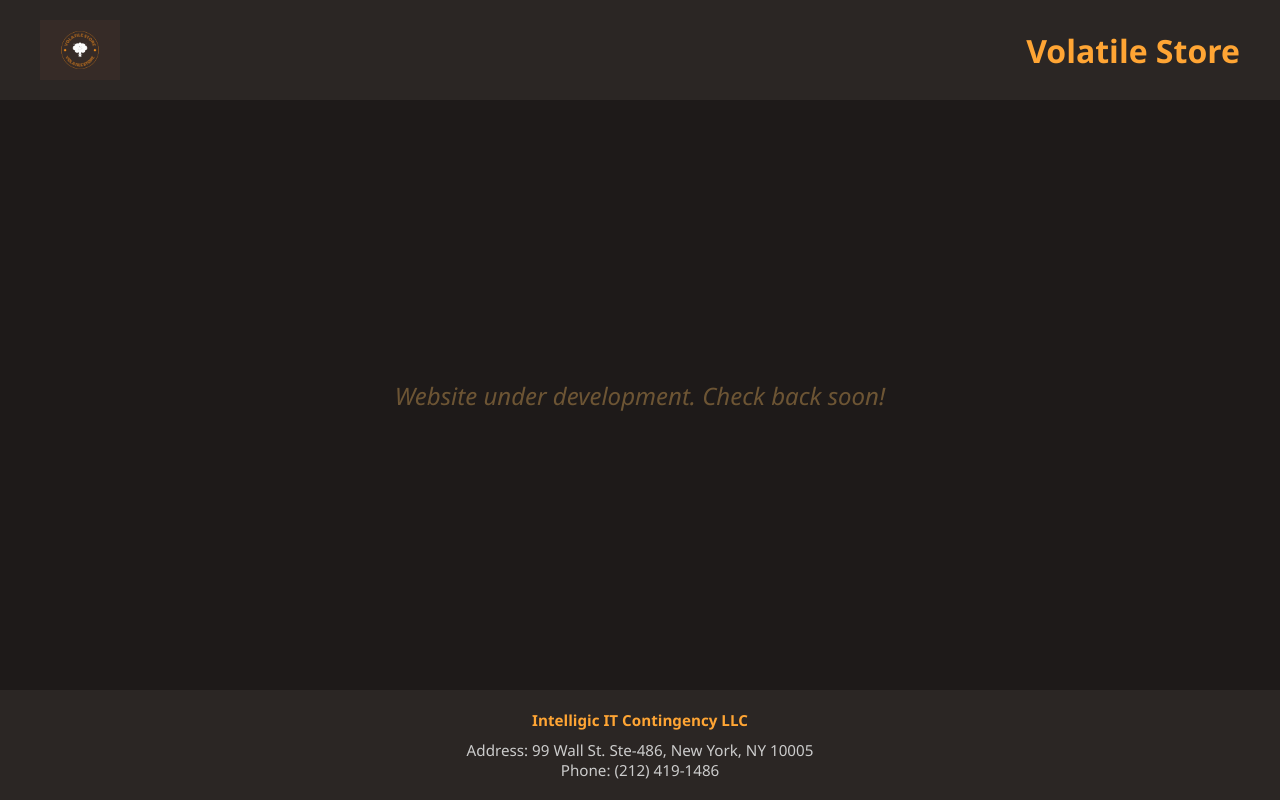
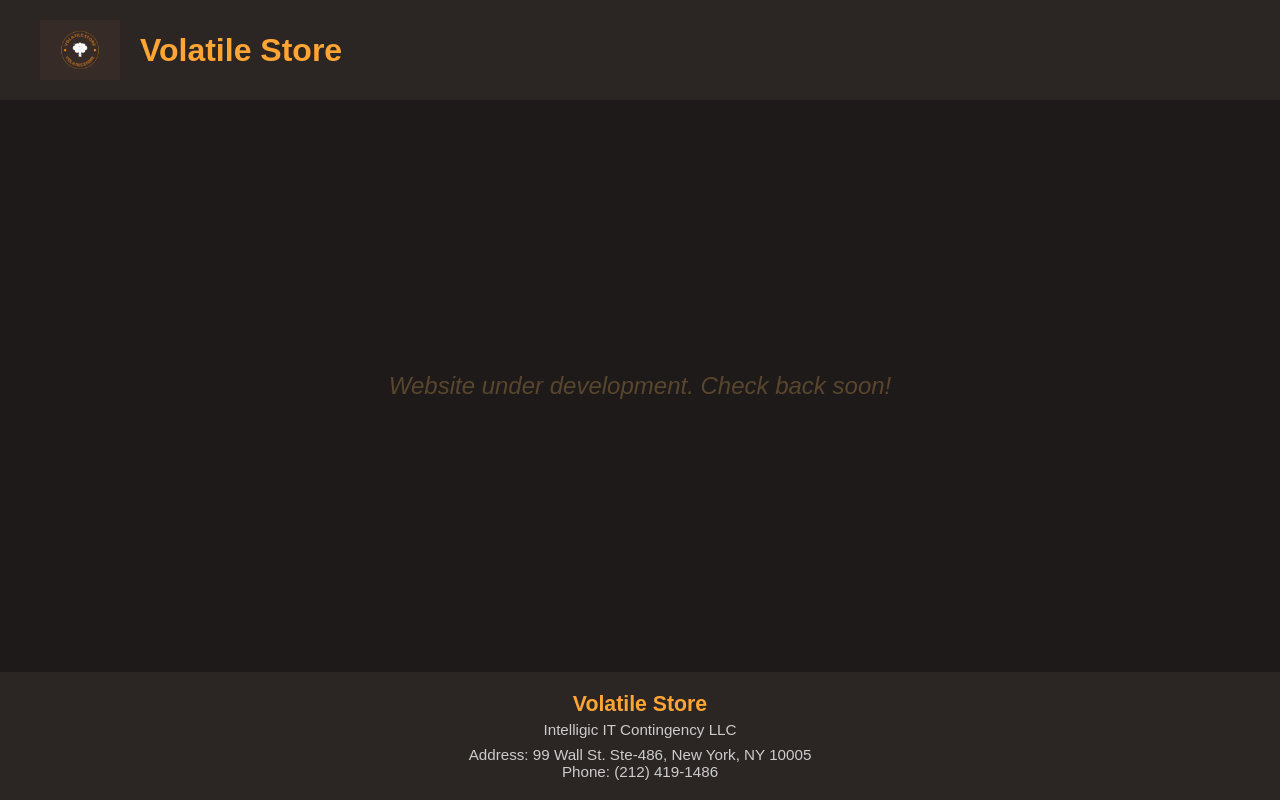
Before and after one commit to tanubrata/volatile-store, a plain HTML site: page index.html in a window 1280 px wide. Drawn offline with Linux system fonts and the light colour scheme.

Commit message:
Update index.html

```diff
--- a/index.html
+++ b/index.html
@@ -2,12 +2,12 @@
 <html lang="en">
 <head>
   <meta charset="UTF-8" />
+  <title>Volatile Store</title>
   <meta name="viewport" content="width=device-width, initial-scale=1.0" />
-  <title>Volatile Store</title>
   <style>
     body {
       margin: 0;
-      font-family: 'Segoe UI', sans-serif;
+      font-family: Arial, sans-serif;
       background-color: #1e1a19;
       color: #fff2e6;
       display: flex;
@@ -18,16 +18,16 @@
     header {
       display: flex;
       align-items: center;
-      justify-content: space-between;
       background-color: #2b2624;
       padding: 20px 40px;
     }
 
-    .logo {
+    header img {
       height: 60px;
+      margin-right: 20px;
     }
 
-    .company-name {
+    .header-text {
       font-size: 2rem;
       color: #ffa534;
       font-weight: bold;
@@ -41,48 +41,53 @@
       text-align: center;
     }
 
-    .flashing {
+    .flash {
       font-size: 1.5em;
+      color: #ffc266;
       font-style: italic;
-      color: #ffc266;
       animation: flash 1.5s infinite;
     }
 
     @keyframes flash {
       0%, 100% { opacity: 1; }
-      50% { opacity: 0.3; }
+      50% { opacity: 0.2; }
     }
 
     footer {
       background-color: #2b2624;
       padding: 20px;
+      text-align: center;
       font-size: 0.95em;
-      text-align: center;
       color: #ccc;
     }
 
-    .highlight {
+    .footer-title {
+      font-weight: bold;
       color: #ffa534;
-      font-weight: bold;
       display: block;
-      margin-bottom: 10px;
+      margin-bottom: 5px;
     }
   </style>
 </head>
 <body>
 
   <header>
-    <img src="images/image0.jpeg" alt="Volatile Store Logo" class="logo" />
-    <div class="company-name">Volatile Store</div>
+    <img src="images/image0.jpeg" alt="Volatile Store Logo">
+    <div class="header-text">Volatile Store</div>
   </header>
 
   <main>
-    <div class="flashing">Website under development. Check back soon!</div>
+    <div class="flash">Website under development. Check back soon!</div>
   </main>
 
   <footer>
-    <span class="highlight">Intelligic IT Contingency LLC</span>
-    Address: 99 Wall St. Ste-486, New York, NY 10005<br />
+    <div style="color: #ffa534; font-size: 1.4em; font-weight: bold; margin-bottom: 4px;">
+      Volatile Store
+    </div>
+    <div style="color: #ccc; font-size: 1em; margin-bottom: 8px;">
+      Intelligic IT Contingency LLC
+    </div>
+    Address: 99 Wall St. Ste-486, New York, NY 10005<br>
     Phone: (212) 419-1486
   </footer>
 
```
